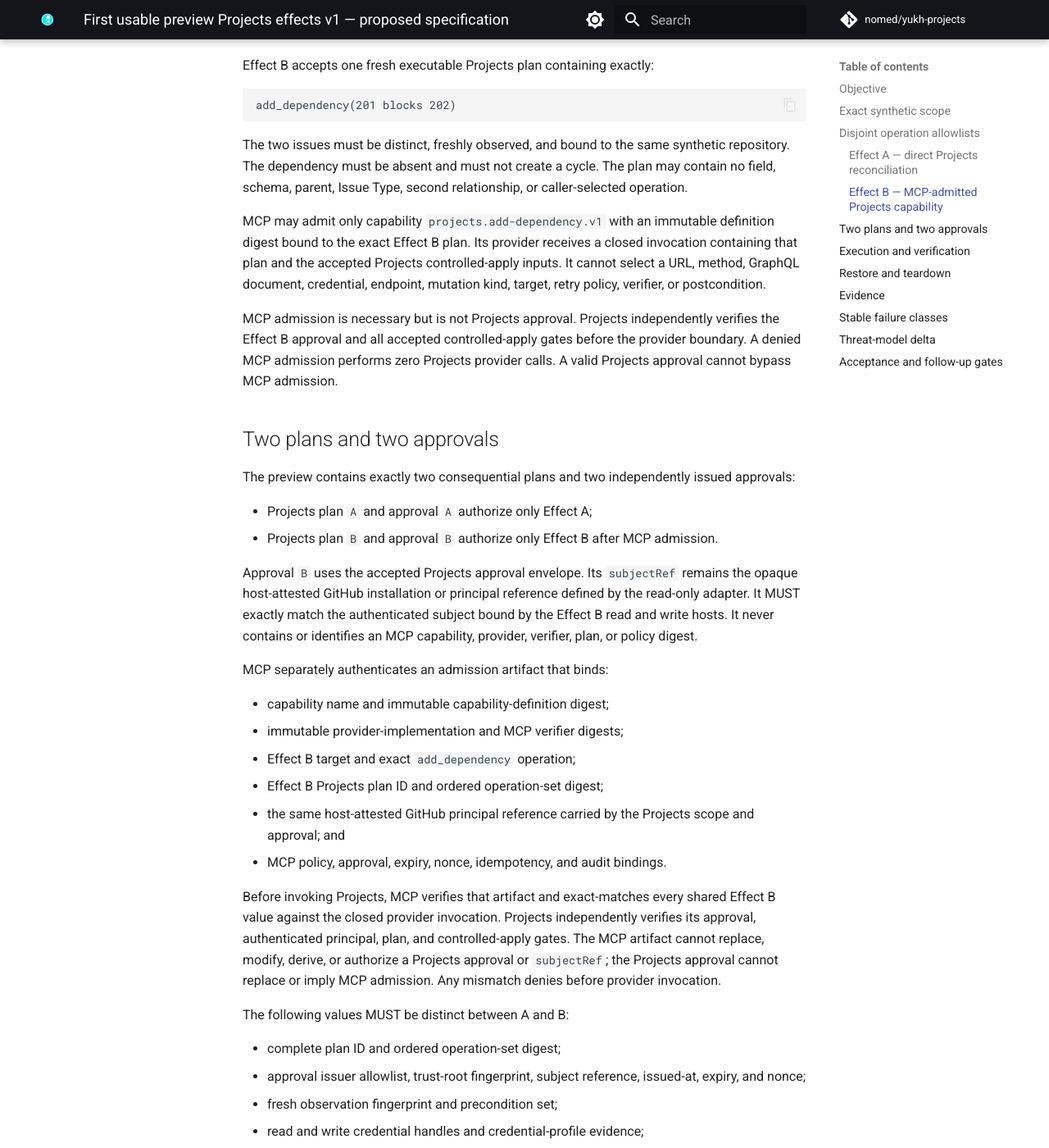
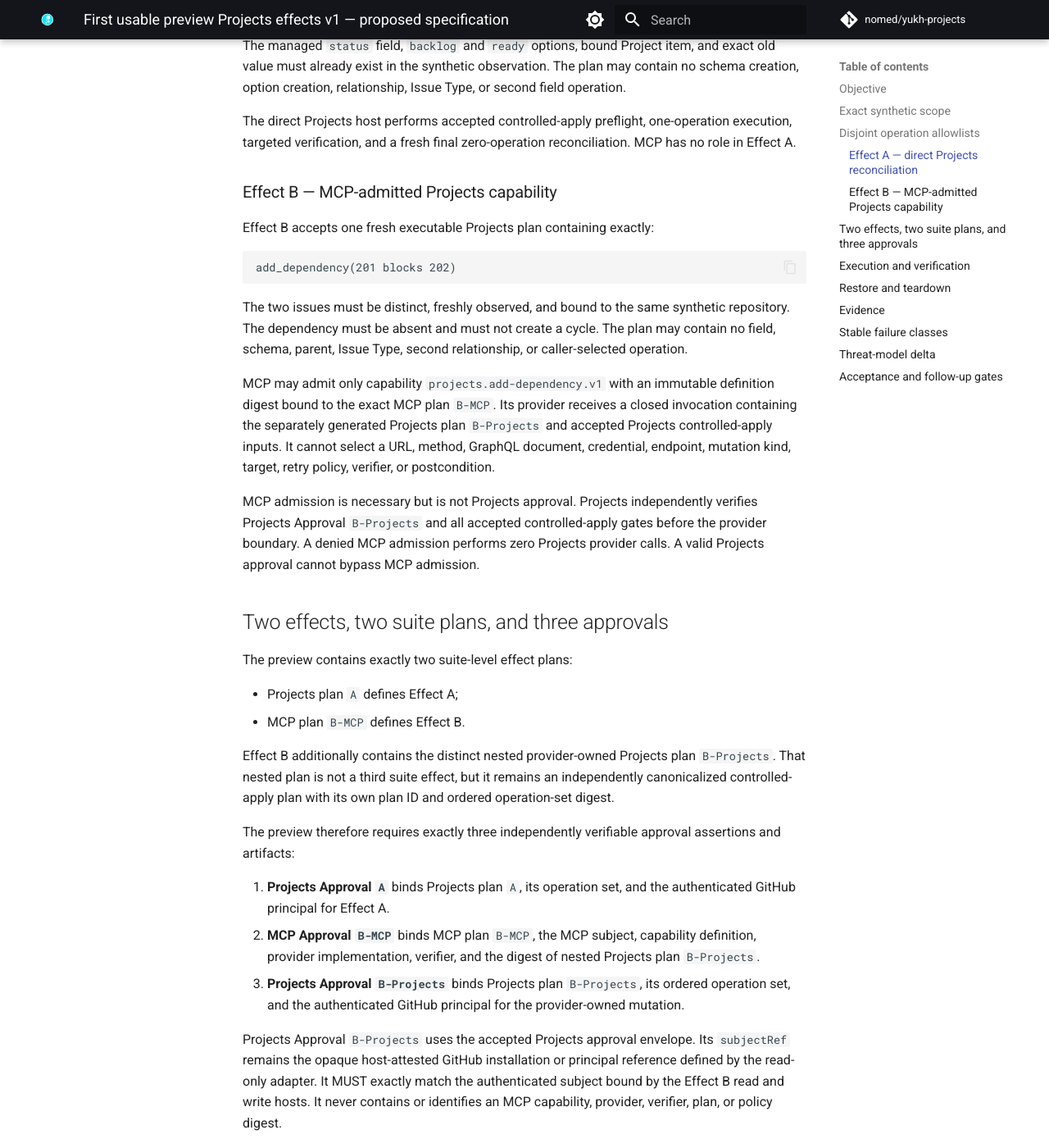
Before and after one commit to nomed/yukh-projects, an MkDocs documentation site: the page built from docs/contracts/first-usable-preview-projects-v1.md, in a window 1280 px wide and 1400 px high, scrolled down 1930 px. Shown: the whole window at 82% size. Built offline with MkDocs 1.6.1 and Material for MkDocs 9.7.7, drawn with Linux system fonts in a browser that asks for light colours; comment, search, counter and statistics services are not loaded; some of the changed text lies outside the part shown.

Commit message:
docs: clarify preview approval bridge
Co-authored-by: Copilot App <223556219+Copilot@users.noreply.github.com>

```diff
--- a/docs/contracts/first-usable-preview-projects-v1.md
+++ b/docs/contracts/first-usable-preview-projects-v1.md
@@ -35,7 +35,10 @@ The version-1 corpus uses this invented logical sandbox:
 | Project | synthetic Project `7` | synthetic Project `7` |
 | Primary issue | synthetic issue `101` | synthetic issue `201` |
 | Related issue | none | synthetic issue `202` |
-| Projects plan | exactly one `set_field_value` | exactly one `add_dependency` |
+| Suite effect plan | Projects plan `A` | MCP plan `B-MCP` |
+| Nested provider plan | none | Projects plan `B-Projects` with exactly one `add_dependency` |
+| Approval assertions | Projects Approval `A` | MCP Approval `B-MCP` and Projects Approval `B-Projects` |
+| Projects operation | exactly one `set_field_value` | exactly one `add_dependency` |
 | Logical intent | set managed `status` from `backlog` to `ready` | add `201 blocks 202` |
 | MCP capability | none | `projects.add-dependency.v1` |
 
@@ -81,50 +84,71 @@ cycle. The plan may contain no field, schema, parent, Issue Type, second
 relationship, or caller-selected operation.
 
 MCP may admit only capability `projects.add-dependency.v1` with an immutable
-definition digest bound to the exact Effect B plan. Its provider receives a
-closed invocation containing that plan and the accepted Projects
-controlled-apply inputs. It cannot select a URL, method, GraphQL document,
-credential, endpoint, mutation kind, target, retry policy, verifier, or
-postcondition.
+definition digest bound to the exact MCP plan `B-MCP`. Its provider receives a
+closed invocation containing the separately generated Projects plan
+`B-Projects` and accepted Projects controlled-apply inputs. It cannot select a
+URL, method, GraphQL document, credential, endpoint, mutation kind, target,
+retry policy, verifier, or postcondition.
 
 MCP admission is necessary but is not Projects approval. Projects independently
-verifies the Effect B approval and all accepted controlled-apply gates before
-the provider boundary. A denied MCP admission performs zero Projects provider
-calls. A valid Projects approval cannot bypass MCP admission.
+verifies Projects Approval `B-Projects` and all accepted controlled-apply gates
+before the provider boundary. A denied MCP admission performs zero Projects
+provider calls. A valid Projects approval cannot bypass MCP admission.
 
-## Two plans and two approvals
+## Two effects, two suite plans, and three approvals
 
-The preview contains exactly two consequential plans and two independently
-issued approvals:
+The preview contains exactly two suite-level effect plans:
 
-- Projects plan `A` and approval `A` authorize only Effect A;
-- Projects plan `B` and approval `B` authorize only Effect B after MCP
-  admission.
+- Projects plan `A` defines Effect A;
+- MCP plan `B-MCP` defines Effect B.
 
-Approval `B` uses the accepted Projects approval envelope. Its `subjectRef`
-remains the opaque host-attested GitHub installation or principal reference
-defined by the read-only adapter. It MUST exactly match the authenticated
-subject bound by the Effect B read and write hosts. It never contains or
-identifies an MCP capability, provider, verifier, plan, or policy digest.
+Effect B additionally contains the distinct nested provider-owned Projects
+plan `B-Projects`. That nested plan is not a third suite effect, but it remains
+an independently canonicalized controlled-apply plan with its own plan ID and
+ordered operation-set digest.
 
-MCP separately authenticates an admission artifact that binds:
+The preview therefore requires exactly three independently verifiable approval
+assertions and artifacts:
+
+1. **Projects Approval `A`** binds Projects plan `A`, its operation set, and the
+   authenticated GitHub principal for Effect A.
+2. **MCP Approval `B-MCP`** binds MCP plan `B-MCP`, the MCP subject, capability
+   definition, provider implementation, verifier, and the digest of nested
+   Projects plan `B-Projects`.
+3. **Projects Approval `B-Projects`** binds Projects plan `B-Projects`, its
+   ordered operation set, and the authenticated GitHub principal for the
+   provider-owned mutation.
+
+Projects Approval `B-Projects` uses the accepted Projects approval envelope.
+Its `subjectRef` remains the opaque host-attested GitHub installation or
+principal reference defined by the read-only adapter. It MUST exactly match
+the authenticated subject bound by the Effect B read and write hosts. It never
+contains or identifies an MCP capability, provider, verifier, plan, or policy
+digest.
+
+MCP Approval `B-MCP` is the separately authenticated admission artifact that
+binds:
 
 - capability name and immutable capability-definition digest;
 - immutable provider-implementation and MCP verifier digests;
+- MCP plan `B-MCP` ID, subject, and ordered operation-set digest;
 - Effect B target and exact `add_dependency` operation;
-- Effect B Projects plan ID and ordered operation-set digest;
+- nested Projects plan `B-Projects` ID and ordered operation-set digest;
 - the same host-attested GitHub principal reference carried by the Projects
   scope and approval; and
-- MCP policy, approval, expiry, nonce, idempotency, and audit bindings.
+- MCP policy, expiry, nonce, idempotency, and audit bindings.
 
-Before invoking Projects, MCP verifies that artifact and exact-matches every
-shared Effect B value against the closed provider invocation. Projects
-independently verifies its approval, authenticated principal, plan, and
-controlled-apply gates. The MCP artifact cannot replace, modify, derive, or
-authorize a Projects approval or `subjectRef`; the Projects approval cannot
-replace or imply MCP admission. Any mismatch denies before provider invocation.
+MCP Approval `B-MCP` and Projects Approval `B-Projects` form a compound
+admission bridge: both must authenticate and exact-match the shared target,
+nested Projects plan ID, Projects operation-set digest, GitHub principal, and
+declared postcondition before provider invocation. MCP independently verifies
+`B-MCP`; Projects independently verifies `B-Projects`, its authenticated
+principal, plan, and controlled-apply gates. Neither approval authorizes,
+derives, modifies, substitutes for, or implies the other. Any missing artifact
+or mismatch denies before provider invocation.
 
-The following values MUST be distinct between A and B:
+The following values MUST be distinct across Projects Approval `A`, MCP
+Approval `B-MCP`, and Projects Approval `B-Projects`, where the value applies:
 
 - complete plan ID and ordered operation-set digest;
 - approval issuer allowlist, trust-root fingerprint, subject reference,
@@ -146,11 +170,13 @@ execution authority.
 
 ## Execution and verification
 
-Each effect starts from its own complete fresh observation and independently
-reproduces its approved plan under its own lease. Accepted rate admission,
+Effect A starts from its own complete fresh observation and reproduces Projects
+plan `A` under its own lease. Effect B independently verifies MCP plan `B-MCP`,
+then Projects starts from a separate complete fresh observation and reproduces
+nested Projects plan `B-Projects` under its own lease. Accepted rate admission,
 precondition checks, nonce consumption, one-request mutation attempt,
-stop-on-first-failure behavior, targeted verification, and final
-zero-operation reconciliation remain unchanged.
+stop-on-first-failure behavior, targeted verification, and final zero-operation
+reconciliation remain unchanged.
 
 A provider acknowledgement is not success. A lost response or timeout after a
 possible effect produces `completion_unknown`, no automatic retry, and no
@@ -206,7 +232,9 @@ The deterministic repository corpus emits only:
 
 - contract and fixture versions;
 - immutable synthetic input digest;
-- distinct plan and operation-set digests for A and B;
+- distinct suite plan digests for A and B plus the nested `B-Projects` plan and
+  operation-set digest;
+- independent verification outcomes for all three named approval artifacts;
 - stable operation kind and aggregate count for each effect;
 - MCP capability definition digest and admission outcome for B;
 - zero-provider-call outcome for every pre-effect denial;
@@ -246,8 +274,8 @@ address:
 - capability or target substitution at the MCP provider boundary;
 - an MCP capability or provider digest being substituted for the authenticated
   Projects principal in `subjectRef`;
-- one approval being replayed, translated, or treated as authority for both
-  effects;
+- one of the three approvals being replayed, translated, or treated as
+  authority for another assertion or effect;
 - credential, nonce, lease, idempotency, verifier, or audit-chain reuse;
 - MCP admission being mistaken for Projects approval, or vice versa;
 - provider completion becoming ambiguous after possible effect;
@@ -267,18 +295,21 @@ of mutation and MCP provider imports.
 Owner acceptance must explicitly approve or revise:
 
 1. the exact invented targets and disjoint operation sets;
-2. the two-plan, two-approval model, authenticated Projects principal binding,
-   and separate MCP admission artifact;
-3. the required distinct authority-bearing values;
-4. the MCP provider closure and zero-call denial boundary;
-5. teardown as the version-1 final-state mechanism; and
-6. the redacted evidence and threat-model delta.
+2. two suite-level effect plans, nested Projects plan `B-Projects`, and the
+   three named approval assertions;
+3. the compound `B-MCP`/`B-Projects` admission bridge, authenticated Projects
+   principal binding, and no authority substitution;
+4. the required distinct authority-bearing values;
+5. the MCP provider closure and zero-call denial boundary;
+6. teardown as the version-1 final-state mechanism; and
+7. the redacted evidence and threat-model delta.
 
 Only after acceptance may separate issues propose deterministic synthetic
 implementation, adversarial tests, sandbox qualification, candidate release
 artifacts, or operational-readiness evidence. Any live synthetic provider
 mutation remains gated by a fresh exact plan, approval, protected host, and
-separate operational authorization.
+separate operational authorization. Effect B requires fresh `B-MCP` and
+`B-Projects` plans and both independently verified approvals.
 
 This proposal authorizes no implementation, merge, provider access, credential
 creation, Project or issue mutation, teardown, deployment, release, tag,
```
Also changed, not shown: .context/current.md (+4 -3 lines), docs/reference/contracts.md (+1 -1 lines), 1 other file.
